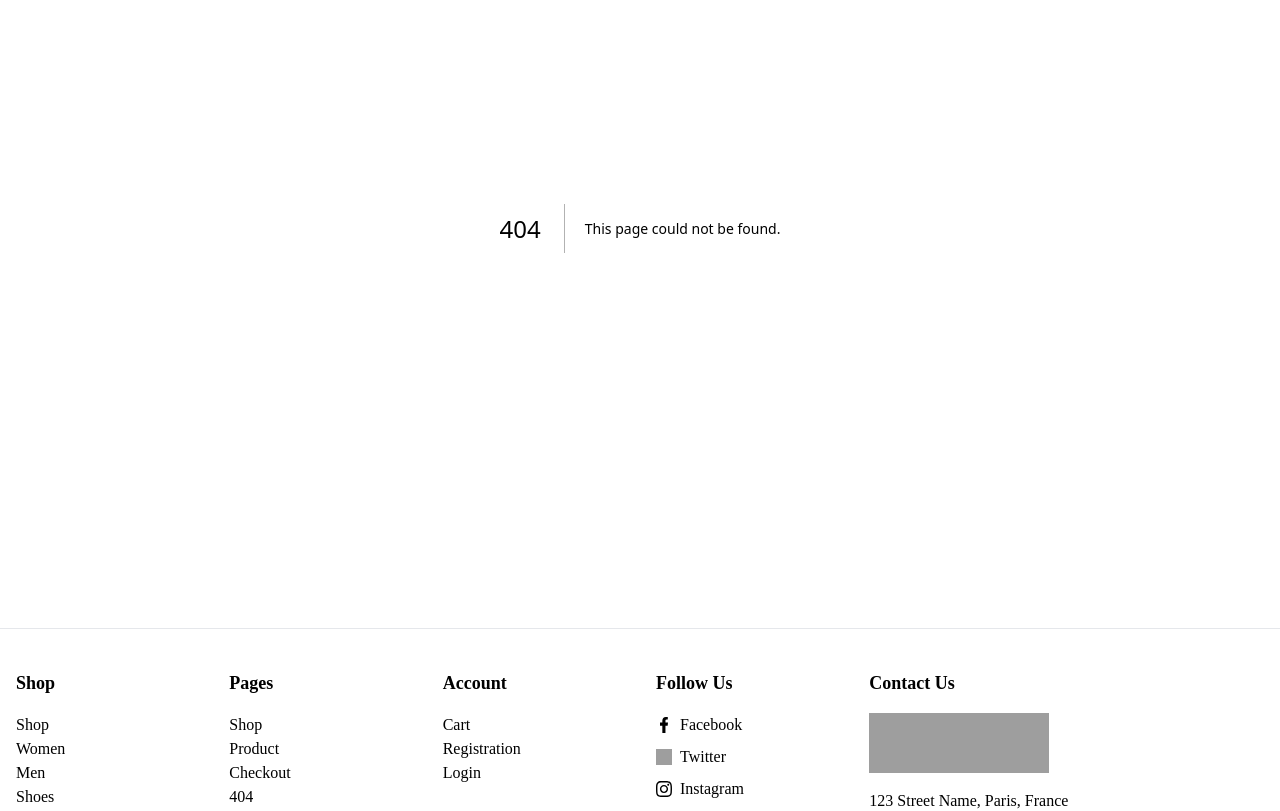
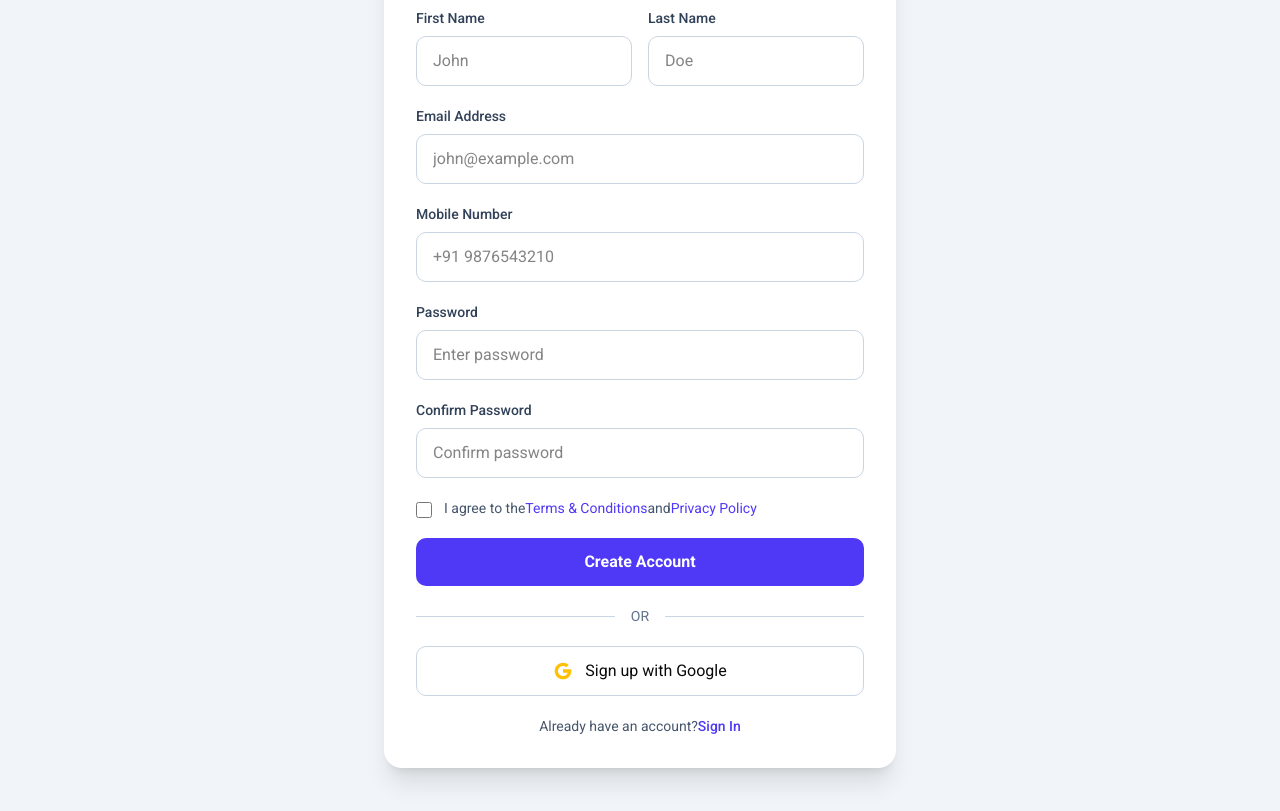
Before and after one commit to manikandanthedeveloper/woocommerce, a Next.js app: page /signup in a window 1280 px wide. Before the commit this address had no page. Shown: the part 260-1071 px from the top of the page. Built offline with nearby package versions, Linux system fonts and the light colour scheme; grey boxes are pictures that could not be loaded.

Commit message:
Login and Logout ui implementation

```diff
--- a/app/layout.tsx
+++ b/app/layout.tsx
@@ -1,18 +1,13 @@
 import type { Metadata } from "next";
-import { Geist, Geist_Mono } from "next/font/google";
+import { Roboto } from "next/font/google";
 import "./globals.css";
 import Header from "@/components/Header";
 import Footer from "@/components/Footer";
 import Providers from "./providers";
 
-const geistSans = Geist({
-  variable: "--font-geist-sans",
-  subsets: ["latin"],
-});
-
-const geistMono = Geist_Mono({
-  variable: "--font-geist-mono",
-  subsets: ["latin"],
+const roboto = Roboto({
+	weight: ["300", "400", "500", "700"],
+	subsets: ["latin"],
 });
 
 export const metadata: Metadata = {
@@ -26,10 +21,7 @@ export default function RootLayout({
   children: React.ReactNode;
 }>) {
   return (
-		<html
-			lang="en"
-			className={`${geistSans.variable} ${geistMono.variable} h-full antialiased`}
-		>
+		<html lang="en" className={`${roboto.className} h-full antialiased`}>
 			<body className="min-h-full flex flex-col">
 				<Providers>
 					<Header />
--- /dev/null
+++ b/app/signin/page.tsx
@@ -0,0 +1,120 @@
+import Link from "next/link";
+
+const page = () => {
+	return (
+		<div className="bg-gray-100 min-h-screen flex items-center justify-center">
+			<div className="w-full max-w-md bg-white rounded-2xl shadow-lg p-8">
+				<div className="text-center mb-8">
+					<h1 className="text-3xl font-bold text-gray-800">
+						TailStore
+					</h1>
+					<p className="text-gray-500 mt-2">
+						Sign in to your account
+					</p>
+				</div>
+
+				<form className="space-y-5">
+					<div>
+						<label className="block text-sm font-medium text-gray-700 mb-2">
+							Email Address
+						</label>
+						<input
+							type="email"
+							placeholder="Enter your email"
+							className="w-full px-4 py-3 border border-gray-300 rounded-lg focus:ring-2 focus:ring-indigo-500 focus:border-indigo-500 outline-none transition"
+						/>
+					</div>
+
+					<div>
+						<div className="flex justify-between items-center mb-2">
+							<label className="text-sm font-medium text-gray-700">
+								Password
+							</label>
+							<a
+								href="#"
+								className="text-sm text-indigo-600 hover:text-indigo-700"
+							>
+								Forgot Password?
+							</a>
+						</div>
+
+						<input
+							type="password"
+							placeholder="Enter your password"
+							className="w-full px-4 py-3 border border-gray-300 rounded-lg focus:ring-2 focus:ring-indigo-500 focus:border-indigo-500 outline-none transition"
+						/>
+					</div>
+
+					<div className="flex items-center">
+						<input
+							id="remember"
+							type="checkbox"
+							className="h-4 w-4 text-indigo-600 rounded border-gray-300"
+						/>
+						<label
+							htmlFor="remember"
+							className="ml-2 text-sm text-gray-600"
+						>
+							Remember me
+						</label>
+					</div>
+
+					<button
+						type="submit"
+						className="w-full bg-indigo-600 text-white py-3 rounded-lg font-medium hover:bg-indigo-700 transition"
+					>
+						Sign In
+					</button>
+
+					<div className="relative">
+						<div className="absolute inset-0 flex items-center">
+							<div className="w-full border-t border-gray-300"></div>
+						</div>
+						<div className="relative flex justify-center text-sm">
+							<span className="bg-white px-4 text-gray-500">
+								OR
+							</span>
+						</div>
+					</div>
+
+					<button
+						type="button"
+						className="w-full flex items-center justify-center gap-3 border border-gray-300 py-3 rounded-lg hover:bg-gray-50 transition"
+					>
+						<svg className="w-5 h-5" viewBox="0 0 48 48">
+							<path
+								fill="#FFC107"
+								d="M43.6 20.5H42V20H24v8h11.3C33.7 32.7 29.3 36 24 36c-6.6 0-12-5.4-12-12s5.4-12 12-12c3 0 5.8 1.1 7.9 3.1l5.7-5.7C34.1 6.1 29.3 4 24 4 12.9 4 4 12.9 4 24s8.9 20 20 20 20-8.9 20-20c0-1.3-.1-2.4-.4-3.5z"
+							/>
+							<path
+								fill="#FF3D00"
+								d="M6.3 14.7l6.6 4.8C14.7 15 18.9 12 24 12c3 0 5.8 1.1 7.9 3.1l5.7-5.7C34.1 6.1 29.3 4 24 4 16.3 4 9.7 8.3 6.3 14.7z"
+							/>
+							<path
+								fill="#4CAF50"
+								d="M24 44c5.2 0 9.9-2 13.4-5.2l-6.2-5.2C29.2 35.1 26.7 36 24 36c-5.3 0-9.7-3.3-11.3-8H6.4v.1C9.7 39.7 16.3 44 24 44z"
+							/>
+							<path
+								fill="#1976D2"
+								d="M43.6 20.5H42V20H24v8h11.3c-1.1 3.1-3.3 5.6-6.1 7.1l6.2 5.2C39.1 37.1 44 31.1 44 24c0-1.3-.1-2.4-.4-3.5z"
+							/>
+						</svg>
+						Continue with Google
+					</button>
+
+					<p className="text-center text-sm text-gray-600">
+						Don&#39;t have an account?
+						<Link
+							href="/signup"
+							className="text-indigo-600 font-medium hover:text-indigo-700"
+						>
+							Sign Up
+						</Link>
+					</p>
+				</form>
+			</div>
+		</div>
+	);
+};
+
+export default page;
--- /dev/null
+++ b/app/signup/page.tsx
@@ -0,0 +1,158 @@
+import Link from "next/link";
+
+const page = () => {
+	return (
+		<div className="bg-slate-100 min-h-screen flex items-center justify-center p-4">
+			<div className="w-full max-w-lg bg-white rounded-2xl shadow-xl p-8 my-8">
+				<div className="text-center mb-8">
+					<h1 className="text-3xl font-bold text-slate-800">
+						Create Account
+					</h1>
+					<p className="text-slate-500 mt-2">
+						Join TailStore and start shopping today
+					</p>
+				</div>
+
+				<form className="space-y-5">
+					<div className="grid grid-cols-1 md:grid-cols-2 gap-4">
+						<div>
+							<label className="block text-sm font-medium text-slate-700 mb-2">
+								First Name
+							</label>
+							<input
+								type="text"
+								placeholder="John"
+								className="w-full px-4 py-3 border border-slate-300 rounded-lg focus:ring-2 focus:ring-indigo-500 focus:border-indigo-500 outline-none"
+							/>
+						</div>
+
+						<div>
+							<label className="block text-sm font-medium text-slate-700 mb-2">
+								Last Name
+							</label>
+							<input
+								type="text"
+								placeholder="Doe"
+								className="w-full px-4 py-3 border border-slate-300 rounded-lg focus:ring-2 focus:ring-indigo-500 focus:border-indigo-500 outline-none"
+							/>
+						</div>
+					</div>
+
+					<div>
+						<label className="block text-sm font-medium text-slate-700 mb-2">
+							Email Address
+						</label>
+						<input
+							type="email"
+							placeholder="john@example.com"
+							className="w-full px-4 py-3 border border-slate-300 rounded-lg focus:ring-2 focus:ring-indigo-500 focus:border-indigo-500 outline-none"
+						/>
+					</div>
+
+					<div>
+						<label className="block text-sm font-medium text-slate-700 mb-2">
+							Mobile Number
+						</label>
+						<input
+							type="tel"
+							placeholder="+91 9876543210"
+							className="w-full px-4 py-3 border border-slate-300 rounded-lg focus:ring-2 focus:ring-indigo-500 focus:border-indigo-500 outline-none"
+						/>
+					</div>
+
+					<div>
+						<label className="block text-sm font-medium text-slate-700 mb-2">
+							Password
+						</label>
+						<input
+							type="password"
+							placeholder="Enter password"
+							className="w-full px-4 py-3 border border-slate-300 rounded-lg focus:ring-2 focus:ring-indigo-500 focus:border-indigo-500 outline-none"
+						/>
+					</div>
+
+					<div>
+						<label className="block text-sm font-medium text-slate-700 mb-2">
+							Confirm Password
+						</label>
+						<input
+							type="password"
+							placeholder="Confirm password"
+							className="w-full px-4 py-3 border border-slate-300 rounded-lg focus:ring-2 focus:ring-indigo-500 focus:border-indigo-500 outline-none"
+						/>
+					</div>
+
+					<div className="flex items-start gap-3">
+						<input
+							type="checkbox"
+							id="terms"
+							className="mt-1 h-4 w-4 text-indigo-600 border-slate-300 rounded"
+						/>
+						<label
+							htmlFor="terms"
+							className="text-sm text-slate-600"
+						>
+							I agree to the
+							<a
+								href="#"
+								className="text-indigo-600 hover:underline"
+							>
+								Terms & Conditions
+							</a>
+							and
+							<a
+								href="#"
+								className="text-indigo-600 hover:underline"
+							>
+								Privacy Policy
+							</a>
+						</label>
+					</div>
+
+					<button
+						type="submit"
+						className="w-full bg-indigo-600 hover:bg-indigo-700 text-white font-semibold py-3 rounded-lg transition duration-300"
+					>
+						Create Account
+					</button>
+
+					<div className="relative">
+						<div className="absolute inset-0 flex items-center">
+							<div className="w-full border-t border-slate-300"></div>
+						</div>
+						<div className="relative flex justify-center text-sm">
+							<span className="bg-white px-4 text-slate-500">
+								OR
+							</span>
+						</div>
+					</div>
+
+					<button
+						type="button"
+						className="w-full border border-slate-300 rounded-lg py-3 flex items-center justify-center gap-3 hover:bg-slate-50 transition"
+					>
+						<svg className="w-5 h-5" viewBox="0 0 48 48">
+							<path
+								fill="#FFC107"
+								d="M43.6 20.5H42V20H24v8h11.3C33.7 32.7 29.3 36 24 36c-6.6 0-12-5.4-12-12s5.4-12 12-12c3 0 5.8 1.1 7.9 3.1l5.7-5.7C34.1 6.1 29.3 4 24 4 12.9 4 4 12.9 4 24s8.9 20 20 20 20-8.9 20-20c0-1.3-.1-2.4-.4-3.5z"
+							/>
+						</svg>
+						Sign up with Google
+					</button>
+
+					<p className="text-center text-sm text-slate-600">
+						Already have an account?
+						<Link
+							href="/signin"
+							className="text-indigo-600 font-medium hover:underline"
+						>
+							Sign In
+						</Link>
+					</p>
+				</form>
+			</div>
+		</div>
+	);
+};
+
+export default page;
--- a/components/Footer.tsx
+++ b/components/Footer.tsx
@@ -8,6 +8,7 @@ import InstagramLogo from "@/assets/images/social_icons/instagram.svg";
 import PinterestLogo from "@/assets/images/social_icons/pinterest.svg";
 import YoutubeLogo from "@/assets/images/social_icons/youtube.svg";
 import Image from "next/image";
+import Link from "next/link";
 
 const Footer = () => {
 	return (
@@ -18,44 +19,44 @@ const Footer = () => {
 						<h3 className="text-lg font-semibold mb-4">Shop</h3>
 						<ul>
 							<li>
-								<a
-									href="/shop.html"
+								<Link
+									href="/products"
 									className="hover:text-primary"
 								>
 									Shop
-								</a>
+								</Link>
 							</li>
 							<li>
-								<a
-									href="/single-product-page.html"
+								<Link
+									href="/products"
 									className="hover:text-primary"
 								>
 									Women
-								</a>
+								</Link>
 							</li>
 							<li>
-								<a
-									href="/shop.html"
+								<Link
+									href="/products"
 									className="hover:text-primary"
 								>
 									Men
-								</a>
+								</Link>
 							</li>
 							<li>
-								<a
-									href="/single-product-page.html"
+								<Link
+									href="/products"
 									className="hover:text-primary"
 								>
 									Shoes
-								</a>
+								</Link>
 							</li>
 							<li>
-								<a
-									href="/single-product-page.html"
+								<Link
+									href="/products"
 									className="hover:text-primary"
 								>
 									Accessories
-								</a>
+								</Link>
 							</li>
 						</ul>
 					</div>
@@ -63,36 +64,36 @@ const Footer = () => {
 						<h3 className="text-lg font-semibold mb-4">Pages</h3>
 						<ul>
 							<li>
-								<a
-									href="/shop.html"
+								<Link
+									href="/about"
 									className="hover:text-primary"
 								>
-									Shop
-								</a>
+									About
+								</Link>
 							</li>
 							<li>
-								<a
-									href="/single-product-page.html"
+								<Link
+									href="/contact"
 									className="hover:text-primary"
 								>
-									Product
-								</a>
+									Contact
+								</Link>
 							</li>
 							<li>
-								<a
-									href="/checkout.html"
+								<Link
+									href="/contact"
 									className="hover:text-primary"
 								>
 									Checkout
-								</a>
+								</Link>
 							</li>
 							<li>
-								<a
-									href="/404.html"
+								<Link
+									href="/contact"
 									className="hover:text-primary"
 								>
 									404
-								</a>
+								</Link>
 							</li>
 						</ul>
 					</div>
@@ -100,28 +101,28 @@ const Footer = () => {
 						<h3 className="text-lg font-semibold mb-4">Account</h3>
 						<ul>
 							<li>
-								<a
-									href="/cart.html"
+								<Link
+									href="/contact"
 									className="hover:text-primary"
 								>
 									Cart
-								</a>
+								</Link>
 							</li>
 							<li>
-								<a
-									href="/register.html"
+								<Link
+									href="/signup"
 									className="hover:text-primary"
 								>
-									Registration
-								</a>
+									Signup
+								</Link>
 							</li>
 							<li>
-								<a
-									href="/register.html"
+								<Link
+									href="/signin"
 									className="hover:text-primary"
 								>
-									Login
-								</a>
+									Signin
+								</Link>
 							</li>
 						</ul>
 					</div>
--- a/components/Header.tsx
+++ b/components/Header.tsx
@@ -82,18 +82,18 @@ const Header = () => {
 					</nav>
 
 					<div className="hidden lg:flex items-center space-x-4 relative">
-						<a
-							href="register.html"
+						<Link
+							href="/signup"
 							className="bg-primary border border-white hover:bg-transparent text-white hover:text-primary font-semibold px-4 py-2 rounded-full inline-block"
 						>
-							Register
-						</a>
-						<a
-							href="register.html"
+							Signup
+						</Link>
+						<Link
+							href="/signin"
 							className="bg-primary border border-white hover:bg-transparent text-white hover:text-primary font-semibold px-4 py-2 rounded-full inline-block"
 						>
-							Login
-						</a>
+							Signin
+						</Link>
 						<HeaderCart />
 						<a
 							id="search-icon"
```
